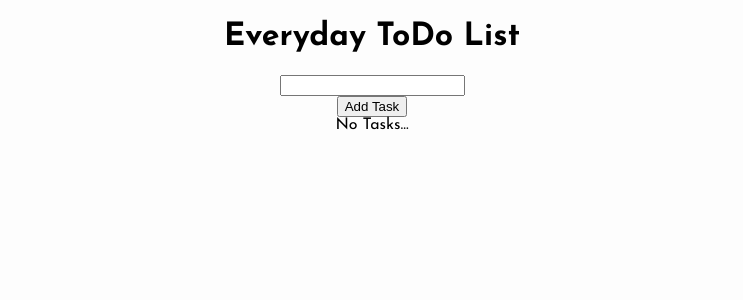
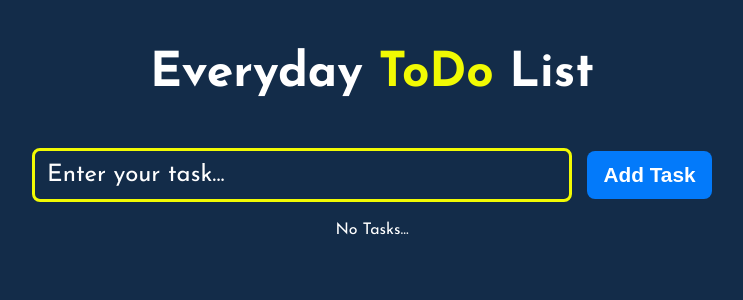
Before and after one commit to AnushkaRi/todo-list-app, a React (Vite) app: page / in a window 1280 px wide. Shown: the top 300 px of the page, without its empty margins (268-1011 px from the left). Built offline with nearby package versions, Linux system fonts and the light colour scheme.

Commit message:
Added CSS

```diff
--- a/src/App.css
+++ b/src/App.css
@@ -1,17 +1,27 @@
 .App {
-  margin: 0 100px;
+  margin: 0 300px;
   text-align: center;
 }
 
+h1 {
+  font-size: 3rem;
+  margin: 50px 0;
+  color: rgb(255, 255, 255);
+}
+
+.yellow_letter {
+  color: rgb(241, 250, 3);
+}
+
 .task_container {
-  background-color: rgba(50, 121, 227, 0.7);
-  color: rgb(255, 255, 255);
+  position: relative;
+  background-color: rgb(241, 250, 3);
+  color: rgb(0, 0, 0);
   border-radius: 8px;
   margin-bottom: 20px;
-  padding: 10px 140px 10px 15px;
+  padding: 8px 140px 8px 15px;
   text-align: left;
-  font-size: 1.8rem;
-  position: relative;
+  font-size: 1.7rem;
 }
 
 .task_container div {
@@ -20,17 +30,17 @@
 }
 
 .task_number {
-  color: rgb(255, 255, 255);
-  border: 2px solid rgb(255, 255, 255);
+  display: flex;
+  align-items: center;
+  justify-content: center;
+  color: rgb(0, 0, 0);
+  border: 2px solid rgb(0, 0, 0);
   border-radius: 50%;
   width: 26px;
   height: 26px;
   font-size: 1.3rem;
   text-align: center;
   margin-right: 8px;
-  display: flex;
-  align-items: center;
-  justify-content: center;
 }
 
 .task_text {
@@ -57,9 +67,60 @@
   cursor: pointer;
 }
 .icons_container span:hover {
-  color: rgb(255, 255, 0);
+  color: rgb(255, 0, 0);
 }
 
-/* .mr-20 {
-  margin-right: 20px;
-} */
+.form_container {
+  display: flex;
+  flex-flow: row;
+  justify-content: space-between;
+  align-items: center;
+  margin-bottom: 20px;
+}
+
+.input {
+  position: relative;
+  padding: 12px;
+  font-size: 1.5rem;
+  border-radius: 8px;
+  border: 3px solid rgb(241, 250, 3);
+  color: rgb(0, 0, 0);
+  outline: none;
+  background: transparent;
+}
+
+input[type="text"] {
+  width: 100%;
+  font-family: inherit;
+  color: rgb(255, 255, 255);
+}
+
+input::placeholder {
+  color: rgb(255, 255, 255);
+}
+
+.btn_container {
+  display: flex;
+  flex-flow: row;
+}
+
+.btn {
+  position: relative;
+  padding: 12px;
+  font-size: 1.3rem;
+  font-weight: 600;
+  border-radius: 8px;
+  background-color: rgb(3, 122, 250);
+  color: rgb(255, 255, 255);
+  border: none;
+  margin-left: 15px;
+  width: 125px;
+}
+
+.btn:hover {
+  font-style: italic;
+}
+
+.btn_cancel {
+  background-color: rgb(255, 0, 0);
+}
--- a/src/App.jsx
+++ b/src/App.jsx
@@ -84,7 +84,9 @@ function App() {
 
   return (
     <div className="App">
-      <h1>Everyday ToDo List</h1>
+      <h1>
+        Everyday <span className="yellow_letter">ToDo</span> List
+      </h1>
 
       {/*Update Task & Add Task*/}
       {updateData && updateData ? (
--- a/src/components/AddTaskForm.jsx
+++ b/src/components/AddTaskForm.jsx
@@ -1,12 +1,16 @@
 const AddTaskForm = ({ newTask, setNewTask, addTask }) => {
   return (
     <>
-      <div className="row">
-        <div className="col">
-          <input value={newTask} onChange={(e) => setNewTask(e.target.value)} className="form_container"></input>
-        </div>
-        <div className="col-auto">
-          <button onClick={addTask} className="btn btn_success">
+      <div className="form_container">
+        <input
+          value={newTask}
+          onChange={(e) => setNewTask(e.target.value)}
+          type="text"
+          placeholder="Enter your task..."
+          className="input"
+        ></input>
+        <div className="btn_container">
+          <button onClick={addTask} className="btn">
             Add Task
           </button>
         </div>
--- a/src/components/UpdateForm.jsx
+++ b/src/components/UpdateForm.jsx
@@ -1,19 +1,19 @@
 const UpdateForm = ({ updateData, updateTask, changeTask, cancelUpdate }) => {
   return (
     <>
-      <div className="row">
-        <div className="col">
-          <input
-            className="form_container"
-            value={updateData && updateData.title}
-            onChange={(e) => changeTask(e)}
-          ></input>
-        </div>
-        <div className="col-auto">
-          <button className="btn btn_success" onClick={updateTask}>
+      <div className="form_container">
+        <input
+          value={updateData && updateData.title}
+          onChange={(e) => changeTask(e)}
+          type="text"
+          placeholder="Update task..."
+          className="input"
+        ></input>
+        <div className="btn_container">
+          <button className="btn" onClick={updateTask}>
             Update
           </button>
-          <button className="btn btn_warning" onClick={cancelUpdate}>
+          <button className="btn btn_cancel" onClick={cancelUpdate}>
             Cancel
           </button>
         </div>
--- a/src/index.css
+++ b/src/index.css
@@ -4,6 +4,11 @@ body {
   margin: 0;
   font-size: 1rem;
   font-family: "Josefin Sans", sans-serif;
-  background-color: rgb(253, 253, 253);
-  color: rgb(0, 0, 0);
+  background-color: rgb(19, 44, 73);
+  /*  background: rgb(199, 199, 199);
+  background: linear-gradient(180deg, rgba(199, 199, 199, 1) 33%, rgba(245, 255, 78, 1) 100%); */
+  background-size: cover;
+  background-repeat: no-repeat;
+  background-attachment: fixed;
+  color: rgb(255, 255, 255);
 }
```
